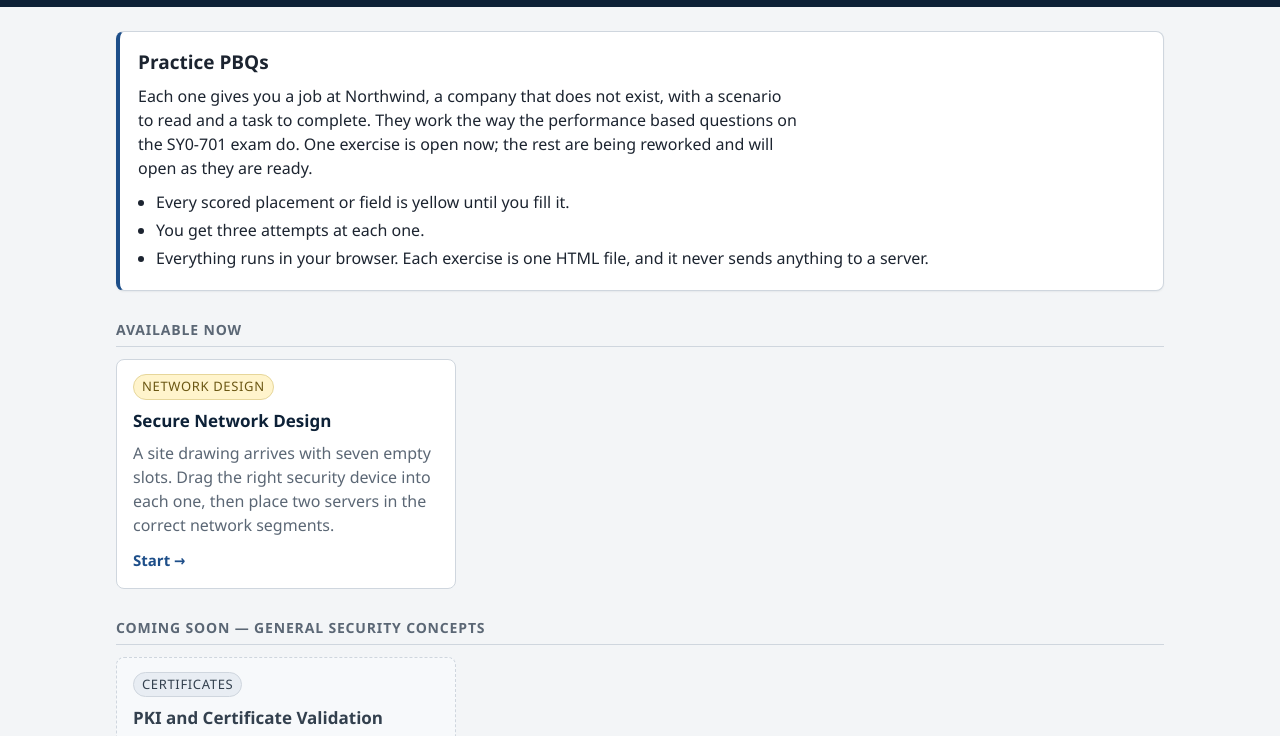
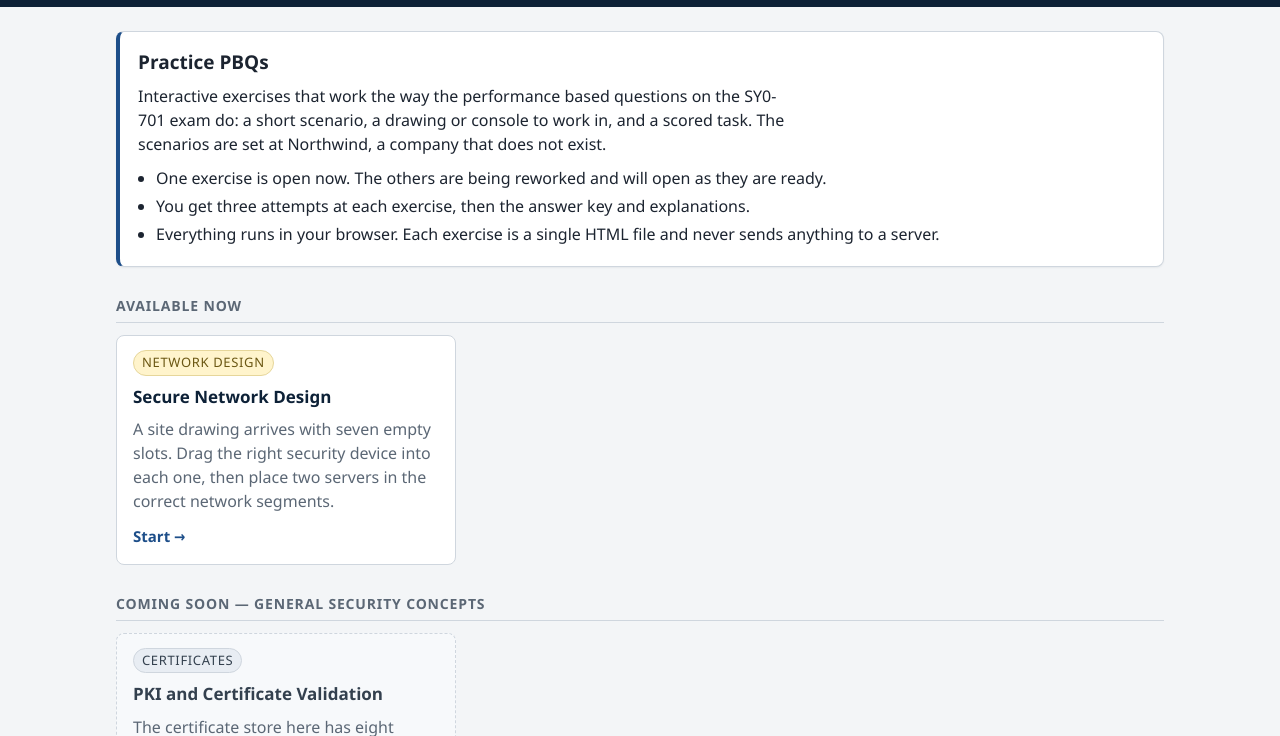
Before and after one commit to devurandom11/Security-Plus-PBQs, a plain HTML site: page index.html in a window 1280 px wide. Shown: the part 39-775 px from the top of the page. Drawn offline with Linux system fonts and the light colour scheme.

Commit message:
Rework network design PBQ as drag-and-drop; open it alone on index
Slim the Secure Network Design PBQ to 7 device slots and 2 server
placements, replace dropdowns with drag-and-drop (plus click and
keyboard placement), redraw the topology as a three-legged firewall,
add a completed-design image to the answer key, and normalize type
sizes and contrast for WCAG AA.

Index: match the same type scale, add skip link and main landmark,
and list only this exercise as live; the other eleven show as
"coming soon" without links.

Co-Authored-By: Claude Fable 5 <noreply@anthropic.com>
Claude-Session: https://claude.ai/code/session_011FgLUrQRaMFNWnE75enMiw

```diff
--- a/index.html
+++ b/index.html
@@ -187,15 +187,14 @@
       <section class="intro" aria-labelledby="introTitle">
         <h2 id="introTitle">Practice PBQs</h2>
         <p>
-          Each one gives you a job at Northwind, a company that does not exist, with a scenario
-          to read and a task to complete. They work the way the performance based questions on
-          the SY0-701 exam do. One exercise is open now; the rest are being reworked and will
-          open as they are ready.
+          Interactive exercises that work the way the performance based questions on the SY0-701
+          exam do: a short scenario, a drawing or console to work in, and a scored task. The
+          scenarios are set at Northwind, a company that does not exist.
         </p>
         <ul>
-          <li>Every scored placement or field is yellow until you fill it.</li>
-          <li>You get three attempts at each one.</li>
-          <li>Everything runs in your browser. Each exercise is one HTML file, and it never sends anything to a server.</li>
+          <li>One exercise is open now. The others are being reworked and will open as they are ready.</li>
+          <li>You get three attempts at each exercise, then the answer key and explanations.</li>
+          <li>Everything runs in your browser. Each exercise is a single HTML file and never sends anything to a server.</li>
         </ul>
       </section>
 
```
